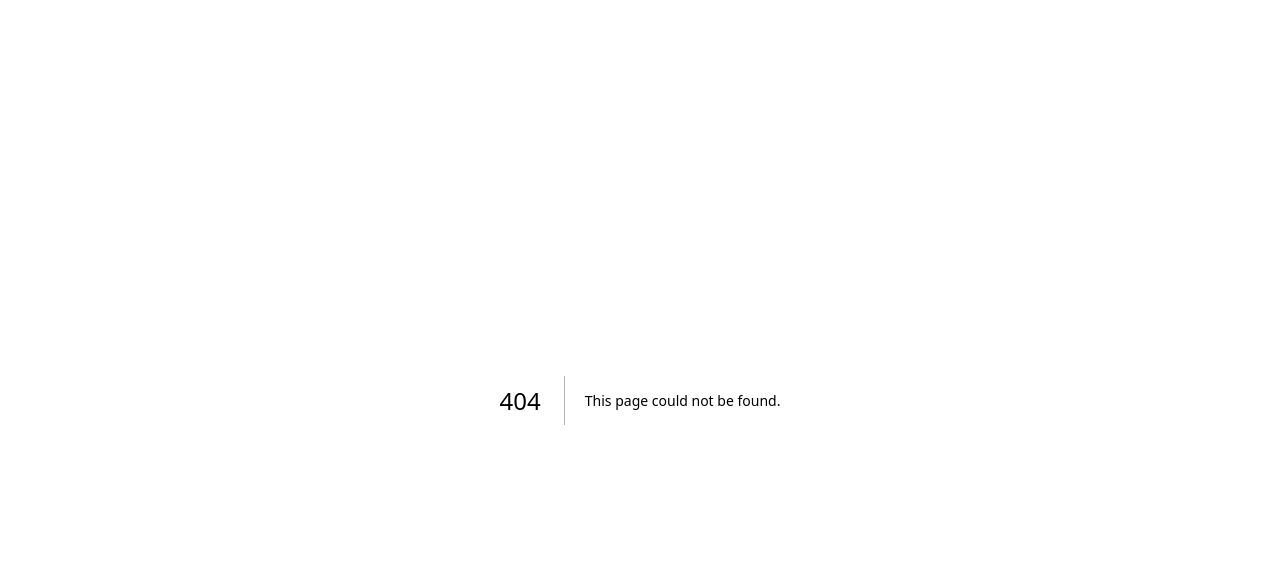
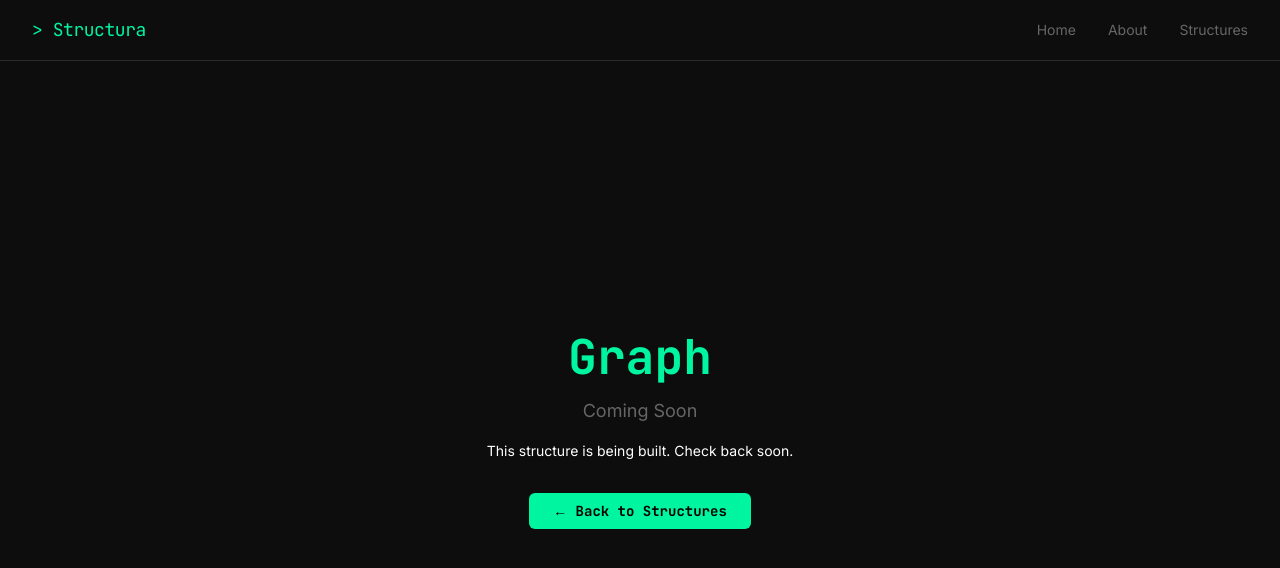
Before and after one commit to Hello2006-debug/Structura, a Next.js app: page /structures/graph in a window 1280 px wide. Before the commit this address had no page. Shown: the top 568 px of the page. Built offline with nearby package versions, Linux system fonts and the light colour scheme.

Commit message:
Feat: linked list and coming soon page done

```diff
--- /dev/null
+++ b/app/structures/graph/page.jsx
@@ -0,0 +1,19 @@
+'use client'
+import Navbar from '@/components/Navbar'
+import Link from 'next/link'
+
+export default function GraphPage() {
+    return (
+        <div className="flex flex-col h-screen overflow-hidden" style={{backgroundColor: '#0D0D0D'}}>
+            <Navbar />
+            <div className="flex-1 flex flex-col items-center justify-center gap-4">
+                <h1 className="font-mono text-5xl font-bold text-primary">Graph</h1>
+                <p className="text-muted text-lg">Coming Soon</p>
+                <p className="text-white text-sm">This structure is being built. Check back soon.</p>
+                <Link href="/#structures" className="mt-4 bg-primary text-black font-mono px-6 py-2 rounded-md text-sm font-bold hover:opacity-90">
+                    ← Back to Structures
+                </Link>
+            </div>
+        </div>
+    )
+}
--- /dev/null
+++ b/app/structures/hash-table/page.jsx
@@ -0,0 +1,19 @@
+'use client'
+import Navbar from '@/components/Navbar'
+import Link from 'next/link'
+
+export default function HashTablePage() {
+    return (
+        <div className="flex flex-col h-screen overflow-hidden" style={{backgroundColor: '#0D0D0D'}}>
+            <Navbar />
+            <div className="flex-1 flex flex-col items-center justify-center gap-4">
+                <h1 className="font-mono text-5xl font-bold text-primary">Hash Table</h1>
+                <p className="text-muted text-lg">Coming Soon</p>
+                <p className="text-white text-sm">This structure is being built. Check back soon.</p>
+                <Link href="/#structures" className="mt-4 bg-primary text-black font-mono px-6 py-2 rounded-md text-sm font-bold hover:opacity-90">
+                    ← Back to Structures
+                </Link>
+            </div>
+        </div>
+    )
+}
--- /dev/null
+++ b/app/structures/queue/page.jsx
@@ -0,0 +1,19 @@
+'use client'
+import Navbar from '@/components/Navbar'
+import Link from 'next/link'
+
+export default function QueuePage() {
+    return (
+        <div className="flex flex-col h-screen overflow-hidden" style={{backgroundColor: '#0D0D0D'}}>
+            <Navbar />
+            <div className="flex-1 flex flex-col items-center justify-center gap-4">
+                <h1 className="font-mono text-5xl font-bold text-primary">Queue</h1>
+                <p className="text-muted text-lg">Coming Soon</p>
+                <p className="text-white text-sm">This structure is being built. Check back soon.</p>
+                <Link href="/#structures" className="mt-4 bg-primary text-black font-mono px-6 py-2 rounded-md text-sm font-bold hover:opacity-90">
+                    ← Back to Structures
+                </Link>
+            </div>
+        </div>
+    )
+}
--- /dev/null
+++ b/app/structures/stack/page.jsx
@@ -0,0 +1,19 @@
+'use client'
+import Navbar from '@/components/Navbar'
+import Link from 'next/link'
+
+export default function StackPage() {
+    return (
+        <div className="flex flex-col h-screen overflow-hidden" style={{backgroundColor: '#0D0D0D'}}>
+            <Navbar />
+            <div className="flex-1 flex flex-col items-center justify-center gap-4">
+                <h1 className="font-mono text-5xl font-bold text-primary">Stack</h1>
+                <p className="text-muted text-lg">Coming Soon</p>
+                <p className="text-white text-sm">This structure is being built. Check back soon.</p>
+                <Link href="/#structures" className="mt-4 bg-primary text-black font-mono px-6 py-2 rounded-md text-sm font-bold hover:opacity-90">
+                    ← Back to Structures
+                </Link>
+            </div>
+        </div>
+    )
+}
--- /dev/null
+++ b/app/structures/tree/page.jsx
@@ -0,0 +1,19 @@
+'use client'
+import Navbar from '@/components/Navbar'
+import Link from 'next/link'
+
+export default function TreePage() {
+    return (
+        <div className="flex flex-col h-screen overflow-hidden" style={{backgroundColor: '#0D0D0D'}}>
+            <Navbar />
+            <div className="flex-1 flex flex-col items-center justify-center gap-4">
+                <h1 className="font-mono text-5xl font-bold text-primary">Binary Tree</h1>
+                <p className="text-muted text-lg">Coming Soon</p>
+                <p className="text-white text-sm">This structure is being built. Check back soon.</p>
+                <Link href="/#structures" className="mt-4 bg-primary text-black font-mono px-6 py-2 rounded-md text-sm font-bold hover:opacity-90">
+                    ← Back to Structures
+                </Link>
+            </div>
+        </div>
+    )
+}
--- a/components/landing/StructuresGrid.jsx
+++ b/components/landing/StructuresGrid.jsx
@@ -1,4 +1,4 @@
-function StructureCard({number , title, description}) {
+function StructureCard({number, title, description, href}) {
     return (
         <div className="bg-card rounded-lg p-6 flex flex-col gap-4 border-l-2 border-primary">
             <div className="flex items-center gap-4">
@@ -8,21 +8,21 @@ function StructureCard({number , title, description}) {
                 <h3 className="text-xl font-semibold">{title}</h3>
             </div>
             <p className="text-muted">{description}</p>
-            <a href="/structures/linked-list" className="text-primary font-semibold cursor-pointer">Learn More &rarr;</a>
+            <a href={href} className="text-primary font-semibold cursor-pointer">Learn More &rarr;</a>
         </div>
     )
 }
 export default function StructureGrid() {
     return (
-        <div className="bg-background p-16 ">
+        <div className="bg-background p-16">
             <h2 className="font-mono text-3xl font-bold text-center text-primary mb-8">Explore Structures</h2>
             <div className="grid grid-cols-3 gap-6">
-                <StructureCard number="01" title="Linked List" description="The chain of nodes, each pointing to the next" />
-                <StructureCard number="02" title="Binary Tree" description="A hierarchical structure with nodes having at most two children" />
-                <StructureCard number="03" title="Graph" description="A collection of nodes connected by edges, representing relationships" />
-                <StructureCard number="04" title="Hash Table" description="A data structure that maps keys to values using a hash function" />
-                <StructureCard number="05" title="Stack" description="A last-in, first-out (LIFO) data structure" />
-                <StructureCard number="06" title="Queue" description="A first-in, first-out (FIFO) data structure" />
+                <StructureCard number="01" title="Linked List" description="The chain of nodes, each pointing to the next" href="/structures/linked-list" />
+                <StructureCard number="02" title="Binary Tree" description="A hierarchical structure with nodes having at most two children" href="/structures/tree" />
+                <StructureCard number="03" title="Graph" description="A collection of nodes connected by edges, representing relationships" href="/structures/graph" />
+                <StructureCard number="04" title="Hash Table" description="A data structure that maps keys to values using a hash function" href="/structures/hash-table" />
+                <StructureCard number="05" title="Stack" description="A last-in, first-out (LIFO) data structure" href="/structures/stack" />
+                <StructureCard number="06" title="Queue" description="A first-in, first-out (FIFO) data structure" href="/structures/queue" />
             </div>
         </div>
     )
```
